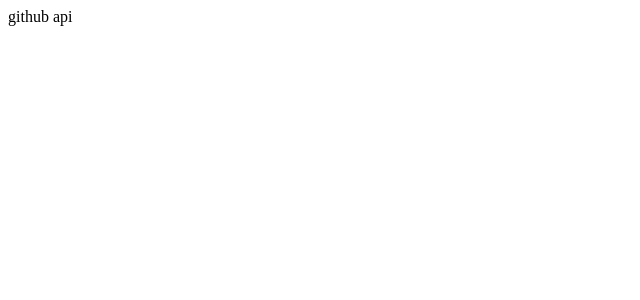
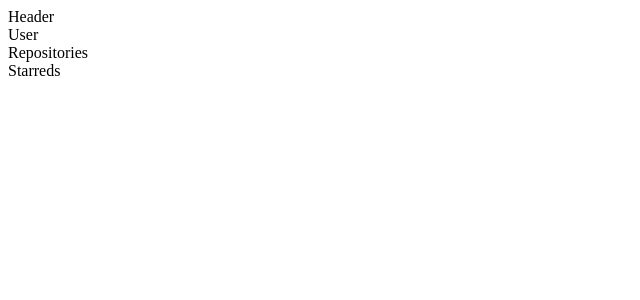
Before and after one commit to LucasSaladini/tqi_bootcamp, a React (Create React App) app in the folder reactjs/github_api/: page / in a window 1280 px wide. Shown: the top 300 px of the page, without its empty margins (0-640 px from the left). Built offline with nearby package versions, Linux system fonts and the light colour scheme.

Commit message:
Initial development

```diff
--- a/reactjs/github_api/src/App.js
+++ b/reactjs/github_api/src/App.js
@@ -1,10 +1,15 @@
 import React from "react";
+import Layout from "./components/layout";
 
 function App() {
   return (
-    <div className="App">
-      github api
-    </div>
+    <main className="App">
+      <Layout>
+        <div>User</div>
+        <div>Repositories</div>
+        <div>Starreds</div>
+      </Layout>
+    </main>
   );
 }
 
--- /dev/null
+++ b/reactjs/github_api/src/components/layout/index.js
@@ -0,0 +1,14 @@
+import React from 'react'
+
+function Layout({ children }) {
+  return (
+    <section>
+        <header>
+            Header
+        </header>
+        {children}
+    </section>
+  )
+}
+
+export default Layout
```
